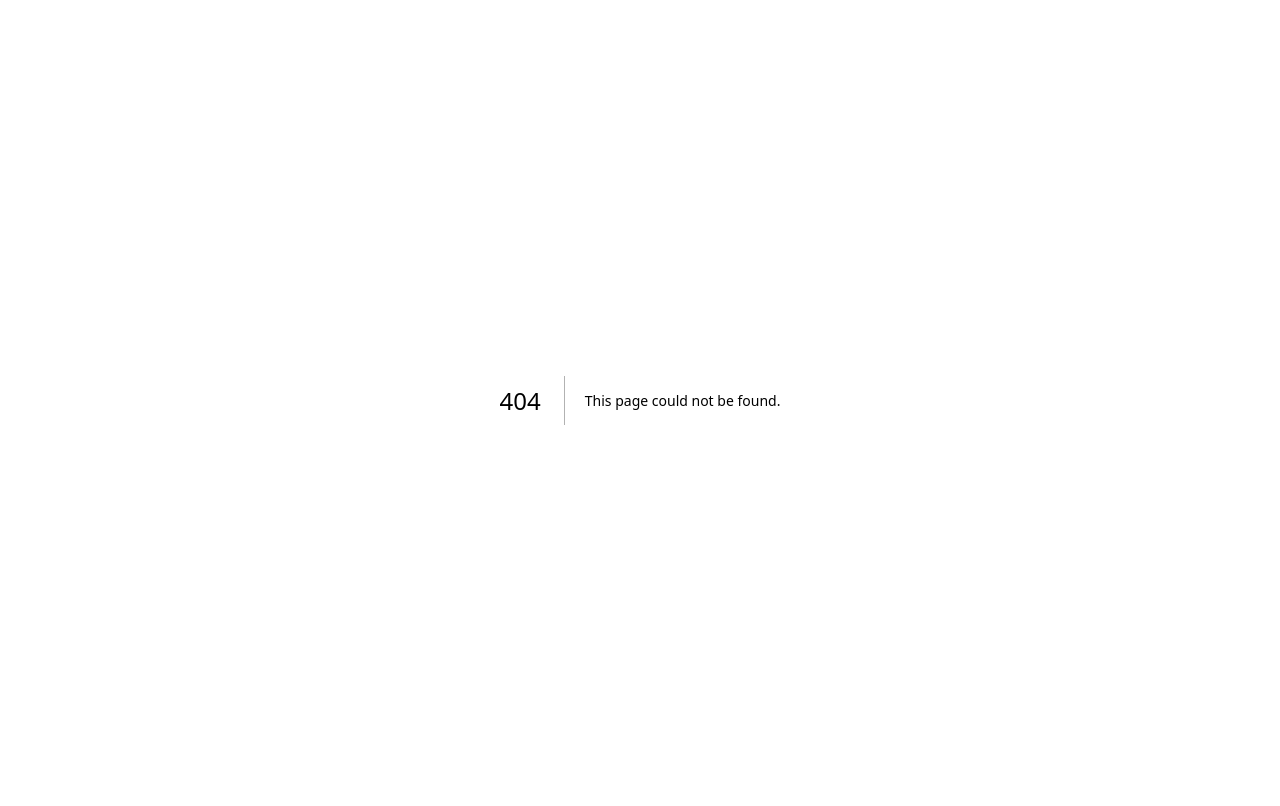
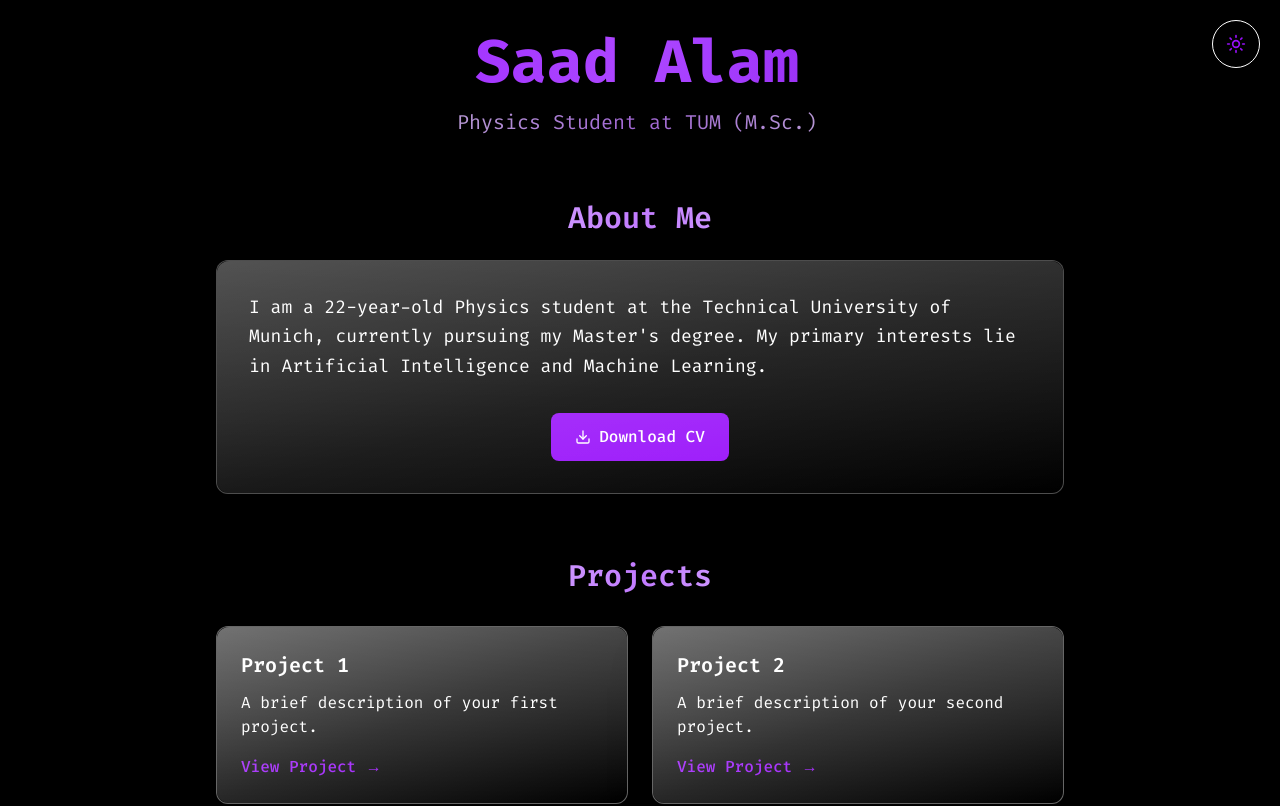
Before and after one commit to saad-alam12/Homepage, a Next.js app: page /Homepage/ in a window 1280 px wide. Before the commit this address had no page. Shown: the top 806 px of the page. Built offline with nearby package versions, Linux system fonts and the light colour scheme.

Commit message:
Fix GitHub Pages configuration and restore basePath

```diff
--- a/next.config.ts
+++ b/next.config.ts
@@ -4,9 +4,8 @@ const nextConfig: NextConfig = {
   output: 'export',
   trailingSlash: true,
   distDir: 'out',
-  // Comment out for local development, uncomment for GitHub Pages
-  // basePath: '/Homepage',
-  // assetPrefix: '/Homepage',
+  basePath: '/Homepage',
+  assetPrefix: '/Homepage',
   images: {
     unoptimized: true
   }
--- a/src/app/page.tsx
+++ b/src/app/page.tsx
@@ -206,7 +206,7 @@ export default function Home() {
             </p>
             <div className="flex justify-center">
               <motion.a
-                href="/LebenslaufSaadAlam2025.pdf"
+                href="/Homepage/LebenslaufSaadAlam2025.pdf"
                 download
                 className="inline-flex items-center gap-2 px-6 py-3 bg-purple-600 hover:bg-purple-700 text-white rounded-lg font-medium transition-all duration-300 shadow-md hover:shadow-lg"
                 whileHover={{
```
